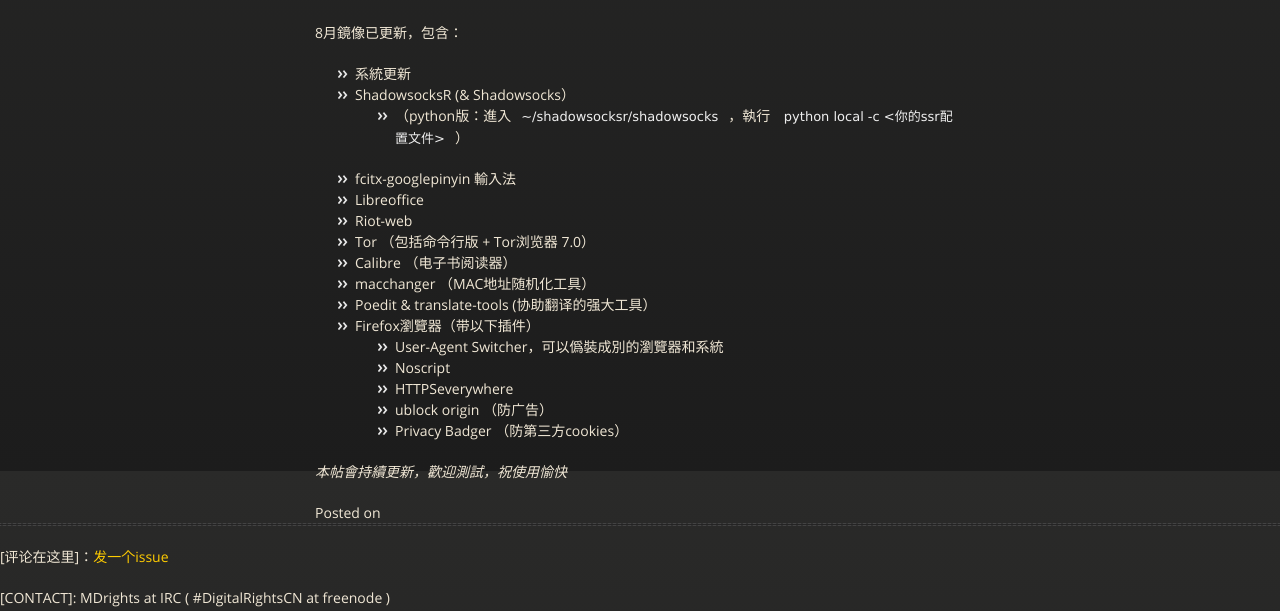
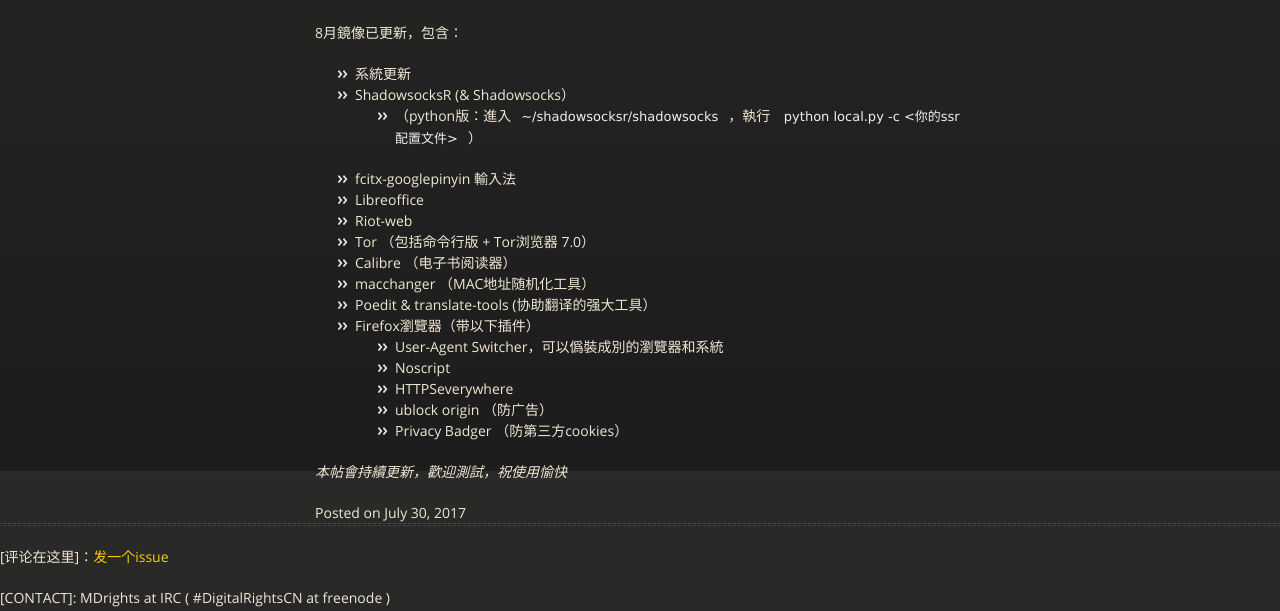
Before and after one commit to mdrights/os-observe, a Jekyll site: the page built from _posts/2017-12-31-Refracta-live-torrent.md, in a window 1280 px wide and 1118 px high. Shown: the part 429-1040 px from the top of the window. Built offline with Jekyll 4.4.1, drawn with Linux system fonts in a browser that asks for light colours.

Commit message:
fix a bug...

```diff
--- a/_layouts/post.html
+++ b/_layouts/post.html
@@ -10,7 +10,7 @@
 	{{ content }}
 
     <div class="date">
-      Posted on {{ post.date | date: "%B %e, %Y" }}
+      Posted on {{ page.date | date: "%B %e, %Y" }}
     </div>
   </div>
 </div>
--- a/_posts/2017-12-31-Refracta-live-torrent.md
+++ b/_posts/2017-12-31-Refracta-live-torrent.md
@@ -19,7 +19,7 @@
 
 - 系統更新
 - ShadowsocksR (& Shadowsocks）
-	- （python版：進入`~/shadowsocksr/shadowsocks`，執行 `python local -c <你的ssr配置文件>`）
+	- （python版：進入`~/shadowsocksr/shadowsocks`，執行 `python local.py -c <你的ssr配置文件>`）
 - fcitx-googlepinyin 輸入法
 - Libreoffice
 - Riot-web
```
